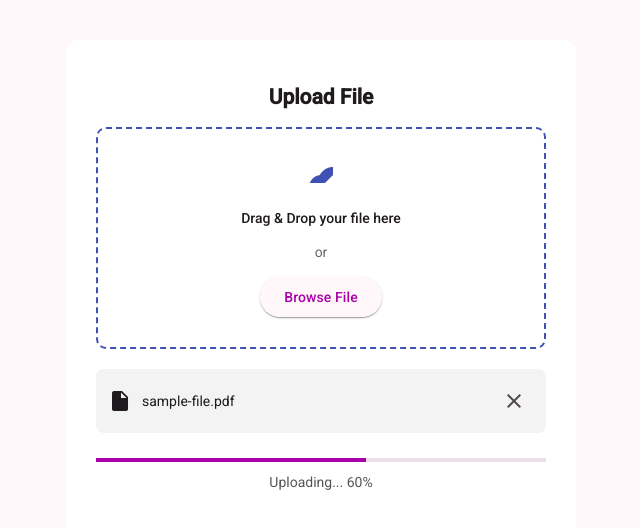
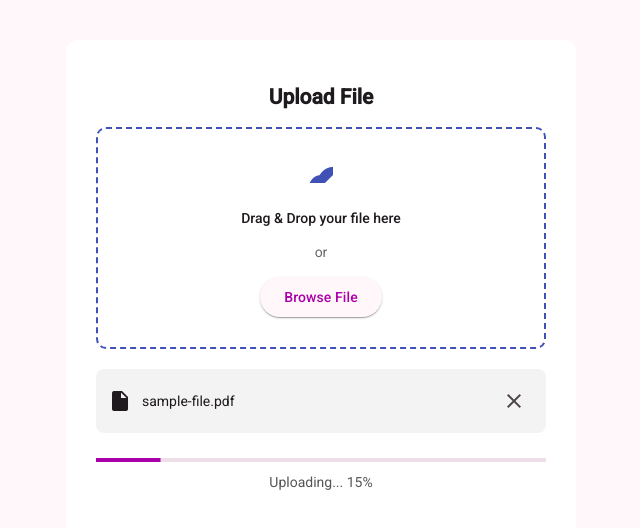
Before and after one commit to mtr-prabhat-sharma/angular-node-fileuploader, an Angular app in the folder frontend/: page / in a window 1280 px wide. Shown: the top 528 px of the page, without its empty margins (319-959 px from the left). Built offline with nearby package versions, Linux system fonts and the light colour scheme.

Commit message:
optimized SSR for production only in angular.json

```diff
--- a/frontend/angular.json
+++ b/frontend/angular.json
@@ -31,15 +31,15 @@
             ],
             "styles": [
               "src/styles.scss"
-            ],
-            "server": "src/main.server.ts",
-            "outputMode": "server",
-            "ssr": {
-              "entry": "src/server.ts"
-            }
+            ]
           },
           "configurations": {
             "production": {
+              "server": "src/main.server.ts",
+              "outputMode": "server",
+              "ssr": {
+                "entry": "src/server.ts"
+              },
               "budgets": [
                 {
                   "type": "initial",
--- a/frontend/src/app/app.ts
+++ b/frontend/src/app/app.ts
@@ -4,7 +4,7 @@ import { FileUpload } from "./file-upload/file-upload";
 
 @Component({
   selector: 'app-root',
-  imports: [RouterOutlet, FileUpload],
+  imports: [FileUpload],
   templateUrl: './app.html',
   styleUrl: './app.scss'
 })
--- a/frontend/src/app/file-upload/file-upload.html
+++ b/frontend/src/app/file-upload/file-upload.html
@@ -35,11 +35,11 @@
   <!-- Determinate Progress (for real upload %) -->
   <mat-progress-bar
     mode="determinate"
-    value="60"
+    [value]="progressBarValue()"
     color="primary">
   </mat-progress-bar>
 
-  <p class="uploading-text">Uploading... 60%</p>
+  <p class="uploading-text">Uploading... {{progressBarValue()}}%</p>
 
 </div>
 
--- a/frontend/src/app/file-upload/file-upload.ts
+++ b/frontend/src/app/file-upload/file-upload.ts
@@ -1,7 +1,8 @@
-import { Component } from '@angular/core';
+import { Component, OnInit, signal } from '@angular/core';
 import { MatButtonModule } from '@angular/material/button';
 import { MatIconModule } from '@angular/material/icon';
 import {MatProgressBarModule} from '@angular/material/progress-bar';
+import { Sign } from 'crypto';
 
 @Component({
   selector: 'app-file-upload',
@@ -9,6 +10,17 @@ import {MatProgressBarModule} from '@angular/material/progress-bar';
   templateUrl: './file-upload.html',
   styleUrl: './file-upload.scss',
 })
-export class FileUpload {
+export class FileUpload implements OnInit{
+  progressBarValue =  signal(10);
 
+  ngOnInit(): void {
+    const interval = setInterval(() => {
+    if (this.progressBarValue() >= 100) {
+      clearInterval(interval);
+      return;
+    }
+
+    this.progressBarValue.update(v => v + 1);
+  }, 1000);
+  }
 }
```
